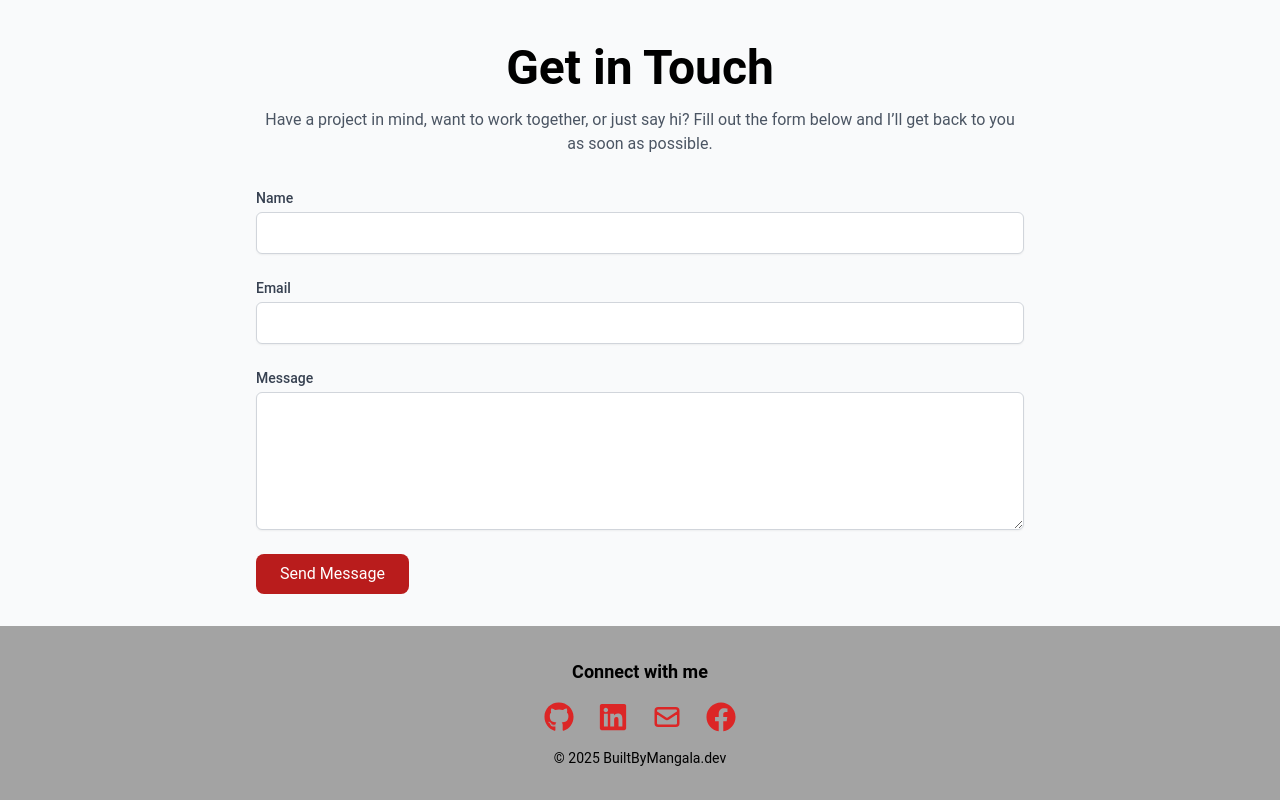
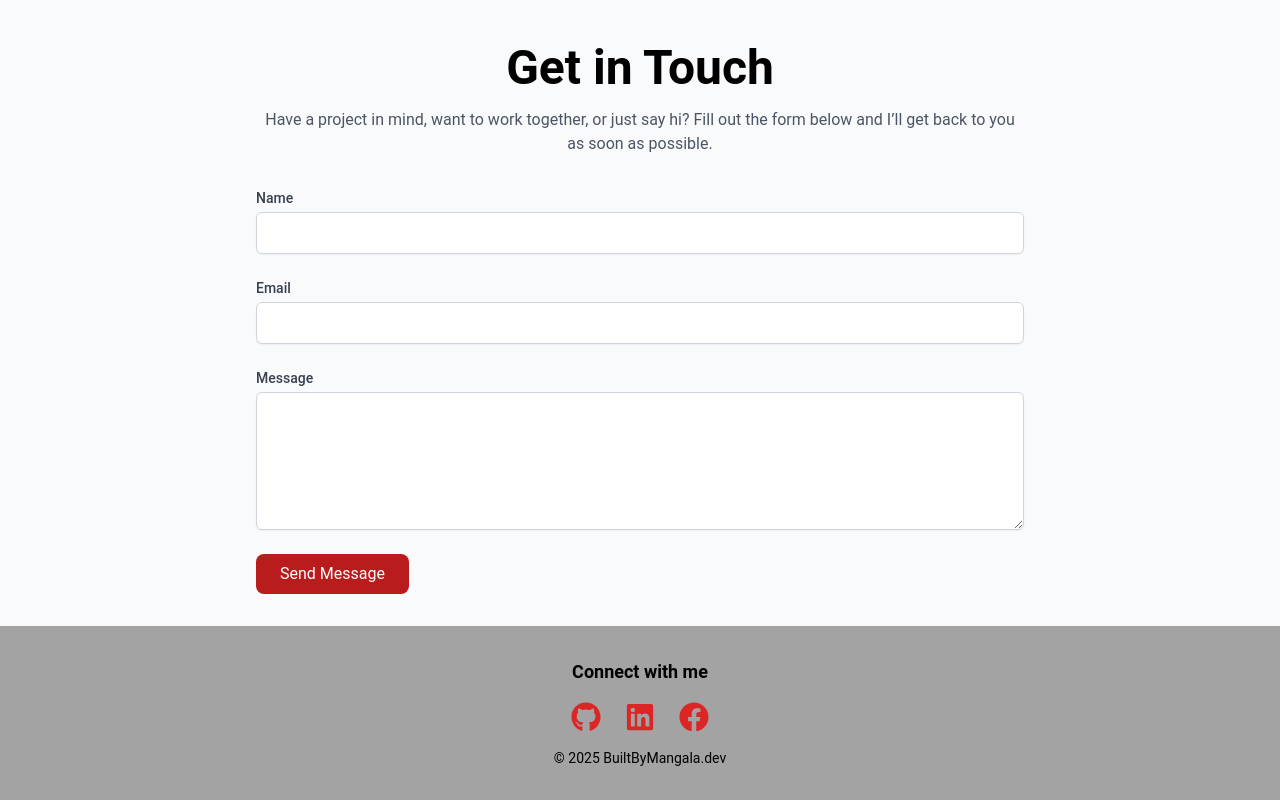
Before and after one commit to Otieno602/Portfolio, a React (Vite) app: page / in a window 1280 px wide. Shown: the part 3193-3993 px from the top of the page. Built offline with nearby package versions, Linux system fonts and the light colour scheme.

Commit message:
Removed email button from the footer

```diff
--- a/src/pages/Home.jsx
+++ b/src/pages/Home.jsx
@@ -551,13 +551,6 @@ const Home = () => {
             <FaLinkedin className="hover:text-black transition" />
           </a>
           <a
-            href="mailto:ronaldotieno237@gmail.com"
-            target="_blank"
-            rel="noopener noreferrer"
-          >
-            <HiOutlineMail className="hover:text-black transition" />
-          </a>
-          <a
             href="https://www.facebook.com/wayne.ronnie.58"
             target="_blank"
             rel="noopener noreferrer"
```
